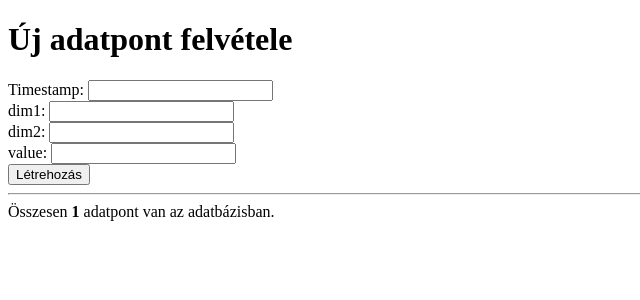
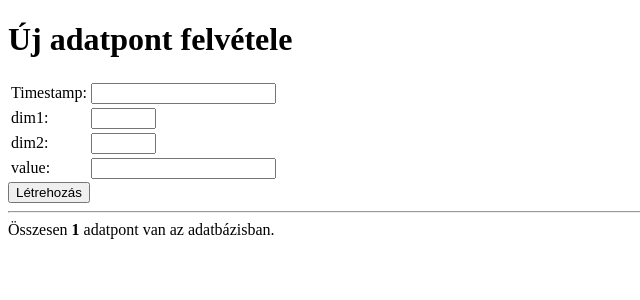
Before and after one commit to kissgyorgy/log-collector, a Flask app: template logcollector/templates/new_data_form.html in a window 1280 px wide. Shown: the top 300 px of the page, without its empty margins (0-640 px from the left). Run offline with Flask 2, Linux system fonts and the light colour scheme; tables that the repository leaves empty hold one stand-in row (values such as "Sample post"); the template is opened without the code that fills it: values that come from a table or form of the project are taken from there, most other values are stand-ins (such as "Sample title", 1, 10 or a date in 2020); parts of the project's set-up code (start-up, migrations or seed data) failed here and were passed over; some libraries are stand-ins or nearby versions.

Commit message:
Jinja2 macro for cleaner form template

```diff
--- /dev/null
+++ b/logcollector/templates/_form_helper.html
@@ -0,0 +1,11 @@
+{% macro render_field(field) %}
+  <td>{{ field.label }}: </td>
+  <td>
+    {{ field(**kwargs)|safe }}
+    {% if field.errors %}
+      {% for error in field.errors %}
+        <span style="color: red;">* {{ error }}</span>
+      {% endfor %}
+    {% endif %}
+  </td>
+{% endmacro %}
--- a/logcollector/templates/new_data_form.html
+++ b/logcollector/templates/new_data_form.html
@@ -6,24 +6,16 @@
 </head>
 <body>
   <h1>Új adatpont felvétele</h1>
+
+  {% from "_form_helper.html" import render_field %}
   <form action="{{ url_for('new_data') }}" method="POST">
     {{ form.csrf_token }}
-    {% for error in form.timestamp.errors %}
-      <p style="color: red;">{{ error }}</p>
-    {% endfor %}
-    {{ form.timestamp.label }}: {{ form.timestamp }} <br>
-    {% for error in form.dim1.errors %}
-      <p style="color: red;">{{ error }}</p>
-    {% endfor %}
-    {{ form.dim1.label }}: {{ form.dim1 }} <br>
-    {% for error in form.dim2.errors %}
-      <p style="color: red;">{{ error }}</p>
-    {% endfor %}
-    {{ form.dim2.label }}: {{ form.dim2 }} <br>
-    {% for error in form.value.errors %}
-      <p style="color: red;">{{ error }}</p>
-    {% endfor %}
-    {{ form.value.label }}: {{ form.value }} <br>
+    <table>
+      <tr>{{ render_field(form.timestamp) }}</tr>
+      <tr>{{ render_field(form.dim1, size=5) }}</tr>
+      <tr>{{ render_field(form.dim2, size=5) }}</tr>
+      <tr>{{ render_field(form.value) }}</tr>
+    </table>
     <input type="submit" value="Létrehozás">
   </form>
 
```
